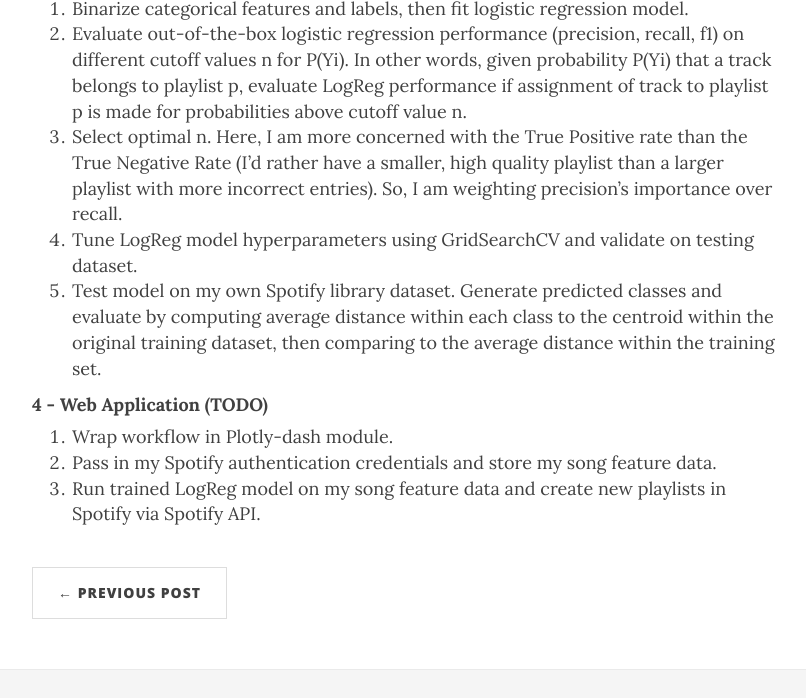
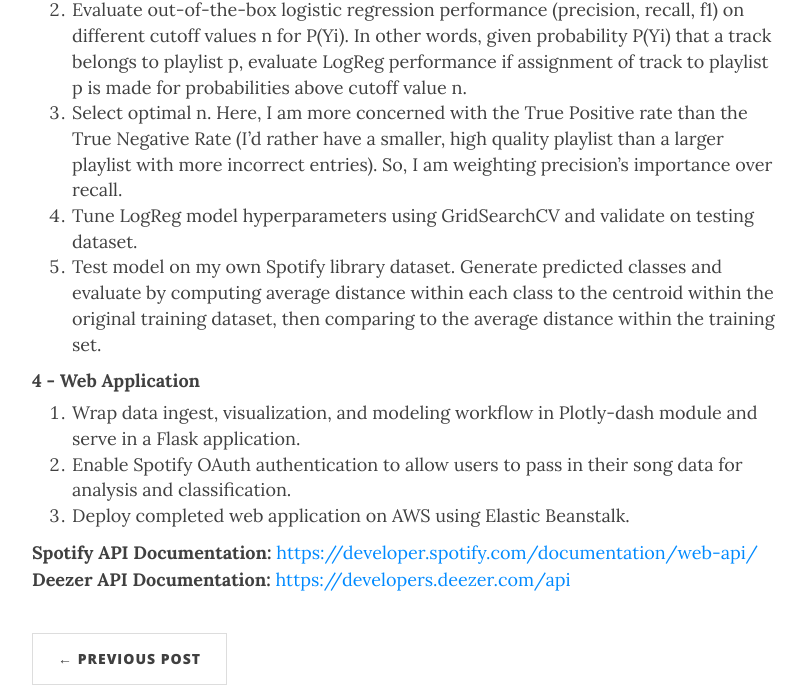
Before and after one commit to andrec279/andrec279.github.io, a plain HTML site: page post/2021-01-07-contextify/index.html in a window 1280 px wide. Shown: the part 1717-2415 px from the top of the page, without its empty margins (233-1039 px from the left). Drawn offline with nearby package versions, Linux system fonts and the light colour scheme; some packages are replaced by stand-ins of ours; a script that the page names is missing.

Commit message:
Update index.html

```diff
--- a/post/2021-01-07-contextify/index.html
+++ b/post/2021-01-07-contextify/index.html
@@ -255,10 +255,8 @@
   <div class="row">
     <div class="col-lg-8 col-lg-offset-2 col-md-10 col-md-offset-1">
       <article role="main" class="blog-post">
-        <p>Project using logistic regression to sort a Spotify user&rsquo;s song library into desired playlists.<br>
-Plotly-dash web application coming soon!</p>
-<p><strong>Spotify API Documentation:</strong> <a href="https://developer.spotify.com/documentation/web-api/">https://developer.spotify.com/documentation/web-api/</a><br>
-<strong>Deezer API Documentation:</strong> <a href="https://developers.deezer.com/api">https://developers.deezer.com/api</a></p>
+        <p>Interactive web application that uses logistic regression to sort any Spotify user&rsquo;s Liked library into playlists.<br>
+Flask / Plotly-Dash web application is live on AWS and available here: <a href="http://contextify.us-east-1.elasticbeanstalk.com/">http://contextify.us-east-1.elasticbeanstalk.com/</a></p>
 
 
 
@@ -340,12 +338,14 @@ with more incorrect entries). So, I am weighting precision&rsquo;s importance ov
 <li>Tune LogReg model hyperparameters using GridSearchCV and validate on testing dataset.</li>
 <li>Test model on my own Spotify library dataset. Generate predicted classes and evaluate by computing average distance within each class to the centroid within the original training dataset, then comparing to the average distance within the training set.</li>
 </ol>
-<p><strong>4 - Web Application (TODO)</strong></p>
+<p><strong>4 - Web Application</strong></p>
 <ol>
-<li>Wrap workflow in Plotly-dash module.</li>
-<li>Pass in my Spotify authentication credentials and store my song feature data.</li>
-<li>Run trained LogReg model on my song feature data and create new playlists in Spotify via Spotify API.</li>
+<li>Wrap data ingest, visualization, and modeling workflow in Plotly-dash module and serve in a Flask application.</li>
+<li>Enable Spotify OAuth authentication to allow users to pass in their song data for analysis and classification.</li>
+<li>Deploy completed web application on AWS using Elastic Beanstalk.</li>
 </ol>
+<p><strong>Spotify API Documentation:</strong> <a href="https://developer.spotify.com/documentation/web-api/">https://developer.spotify.com/documentation/web-api/</a><br>
+<strong>Deezer API Documentation:</strong> <a href="https://developers.deezer.com/api">https://developers.deezer.com/api</a></p>
 
 
 
```
